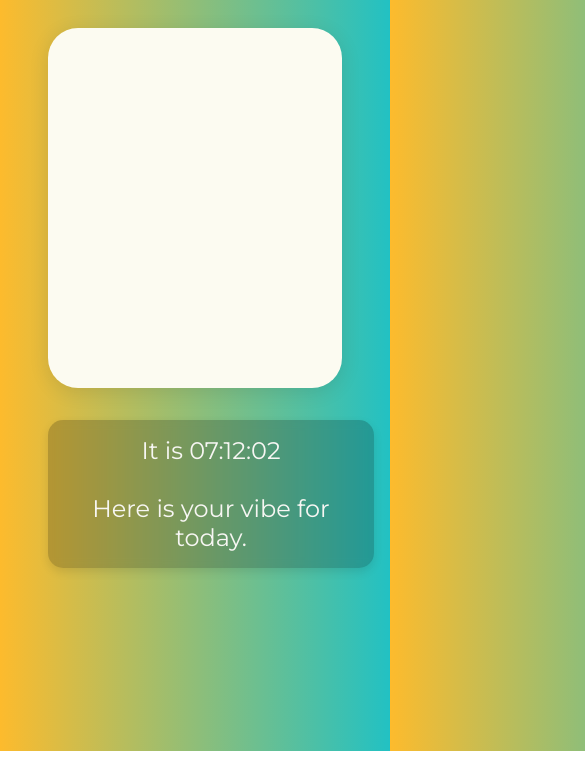
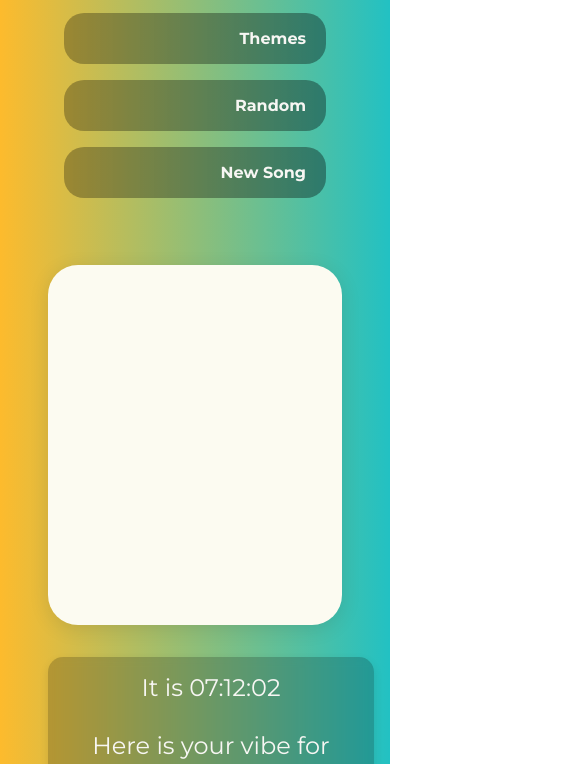
Before and after one commit to amerl07/LoFeel, a plain HTML site: page index.html in a window 390 px wide. Shown: the part 157-921 px from the top of the page, 585 px wide, since content can reach past the window. Drawn offline with Linux system fonts and the light colour scheme.

Commit message:
Progress 6
Added stacking of buttons. Now the page layout works on small screens too.

```diff
--- a/style.css
+++ b/style.css
@@ -35,11 +35,19 @@ body {
 
 
   /*TOP FOUR BUTTONS*/
+  .button-group { /*Layout for button group container*/
+    display: flex;
+    align-items: center;
+    justify-content: flex-end;
+    gap: 1rem;
+    flex-wrap: wrap;
+   }
+
   .button-group button {
     background-color: rgba(0, 0, 0, 0.2);
     background-image: linear-gradient(to right, rgba(0,0,0,0.1) 0%, rgba(0,0,0,0.2)  51%, rgba(0,0,0,0.3)  100%);
-    background-size: 200% auto; /* 🔥 YOU NEED THIS */
-    background-position: left center; /* 🔥 Start from left */
+    background-size: 200% auto;
+    background-position: left center;
 
     color: #f7f6f3;
     padding: 16px;
@@ -52,13 +60,6 @@ body {
     transition: 0.3s;
     text-align: center;
   }
-
-  .button-group { /*Layout for button group container*/
-    display: flex;
-    align-items: center;
-    justify-content: flex-end;
-    gap: 1rem;
-   }
 
    .button-group button:hover {
      background-position: right center; /*change the direction of the change*/
@@ -186,7 +187,8 @@ body {
     box-shadow: 0 4px 10px rgba(0, 0, 0, 0.1);
   }
 
-  @media (max-width: 768px) { /*vertically stack if screen is small*/
+  /*Vertical Stacking for Small Screens*/
+  @media (max-width: 768px) {
     .music-clock-container {
       flex-direction: column;
       align-items: stretch;
@@ -197,6 +199,44 @@ body {
       width: 100%;
     }
   }
+
+  /*button stacking on small screens*/
+@media (max-width: 768px) {
+  .button-group {
+    flex-direction: column;
+    align-items: flex-end;
+    width: 100%;
+  }
+
+  .dropdown {
+    width: 100%;
+  }
+
+  .dropdown-content {
+    width: 100%;
+    box-sizing: border-box;
+  }
+
+  .button-group button {
+    width: 100%; /*let button take up whole horizontal space*/
+    text-align: right;
+    padding-right: 20px; /*add indentation so text isn't right on the edge*/
+  }
+}
+
+/*headbar stacking on small screens*/
+@media (max-width: 768px) {
+  .header-bar {
+    flex-direction: column; /* 标题和按钮垂直排列 */
+    align-items: flex-start; /* 左对齐 */
+    gap: 1rem;
+  }
+
+  .button-group {
+    justify-content: flex-start; /* 在小屏幕上左对齐 */
+    width: 100%;
+  }
+}
 
 
 /*IMAGE STRIP SCROLL*/
```
Also changed, not shown: index.html (+2 -2 lines).
